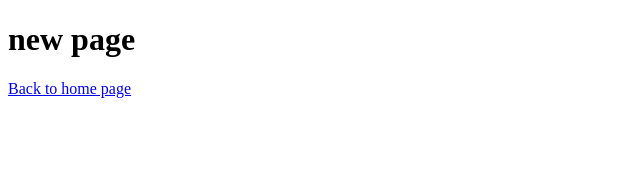
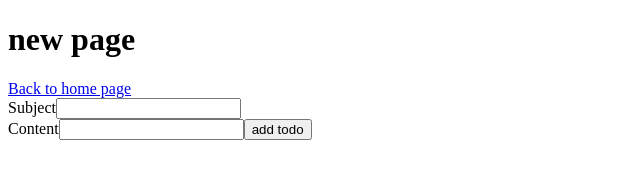
Before and after one commit to PBandJAMD/node-todo-list, a website: page views/new.html in a window 1280 px wide. Shown: the whole page, without its empty margins (0-640 px from the left). Drawn offline with Linux system fonts and the light colour scheme; no server answers.

Commit message:
fixed some bugs

```diff
--- a/public/js/script.js
+++ b/public/js/script.js
@@ -19,7 +19,7 @@
           content.innerHTML = json.data[i].content;
           link.textContent = 'Show details';
           // @ts-ignore
-          link.href = 'http://localhost:9000/todos/show/';
+          link.href = `http://localhost:9000/todos/show/${json.data[i].id}`;
           mainUl.append(subject);
           mainUl.append(content);
           mainDiv.append(mainUl);
@@ -56,11 +56,33 @@
 
     const createTodo = async () => {
       try {
+        const mainDiv = document.getElementById('create-todo');
+        const mainForm = document.createElement('form');
+        const mainLabel = document.createElement('label');
+        const mainInput = document.createElement('input');
+        const mainLabel2 = document.createElement('label');
+        const mainInput2 = document.createElement('input');
+        const btn = document.createElement('button');
+        const bk = document.createElement('br');
+        mainLabel.innerHTML = 'Subject';
+        mainInput.type = 'text';
+        mainLabel2.innerHTML = 'Content';
+        mainInput2.type = 'text';
+        btn.textContent = 'add todo';
+        mainForm.append(mainLabel);
+        mainForm.append(mainInput);
+        mainForm.append(bk);
+        mainForm.append(mainLabel2);
+        mainForm.append(mainInput2);
+        mainForm.append(btn);
+        mainDiv.append(mainForm);
+
         const res = await fetch('http://localhost:9000/api/todos', {
           method: 'post',
           headers: { 'Content-Type': 'application/json' },
           body: JSON.stringify({})
         });
+
         const json = await res.json();
         console.log(json);
       } catch (err) {
@@ -98,7 +120,7 @@
 
     getTodos();
     getTodo(6);
-    // createTodo();
+    createTodo();
     // updataTodo();
     // deleteTodo();
   };
--- a/server.js
+++ b/server.js
@@ -26,7 +26,7 @@ server.get('/todos/all', (req, res) => {
   res.render('all');
 });
 
-server.get('/todos/show', (req, res) => {
+server.get('/todos/show/:id', (req, res) => {
   res.render('show');
 });
 
--- a/views/new.html
+++ b/views/new.html
@@ -10,5 +10,6 @@
   <body>
     <h1>new page</h1>
     <a href="/">Back to home page </a>
+    <div id="create-todo"></div>
   </body>
 </html>
```
